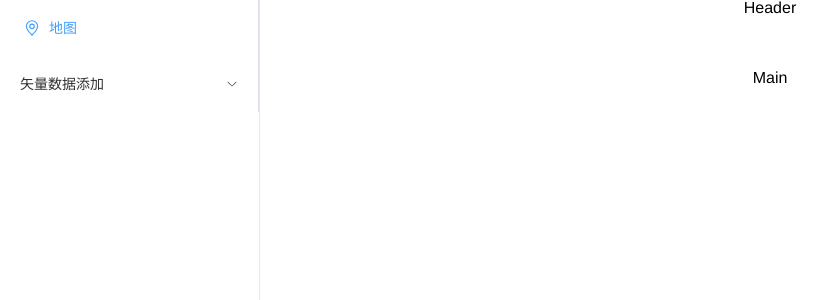
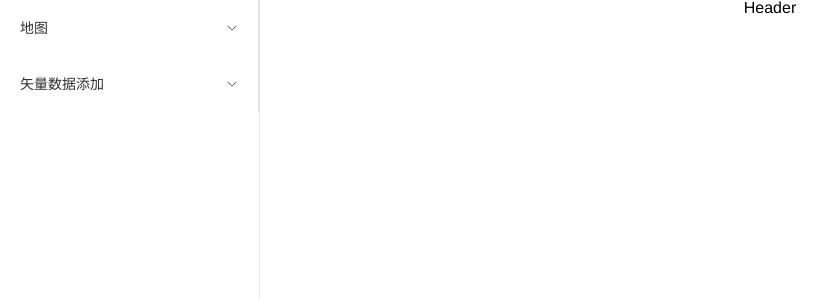
Before and after one commit to 163zyx/vue_cesium, a Vue app: page /index in a window 1280 px wide. Shown: the top 300 px of the page, without its empty margins (0-838 px from the left). Built offline with nearby package versions, Linux system fonts and the light colour scheme.

Commit message:
cesium 引入

```diff
--- a/package.json
+++ b/package.json
@@ -12,6 +12,7 @@
     "lint": "eslint . --ext .vue,.js,.jsx,.cjs,.mjs,.ts,.tsx,.cts,.mts --fix --ignore-path .gitignore"
   },
   "dependencies": {
+    "cesium": "^1.119.0",
     "element-plus": "^2.7.7",
     "unplugin-vue-setup-extend-plus": "^1.0.1",
     "vue": "^3.4.29",
--- a/src/main.ts
+++ b/src/main.ts
@@ -9,6 +9,12 @@ import '@/styles/global.css'
 import ElementPlus from 'element-plus'
 import 'element-plus/dist/index.css'
 
+// 引入cesium
+import * as Cesium from 'cesium'
+
+
+// window.CESIUM_BASE_URL = "/cesium";
+Cesium.Ion.defaultAccessToken = "eyJhbGciOiJIUzI1NiIsInR5cCI6IkpXVCJ9.eyJqdGkiOiIxODJlMmFiZC0xNTIyLTQ4ZTEtOWU1Zi0yMzczZTY5ZTc1ZWYiLCJpZCI6MTI3OTQzLCJpYXQiOjE2NzgzNDQ0MjR9.aowNZ19N7EJ1bmsvJ_mSnVDQsVdT9pzxwU-apT1P_6A"
 
 const app = createApp(App)
 app.use(router)
--- a/src/views/Home.vue
+++ b/src/views/Home.vue
@@ -3,14 +3,16 @@
     <el-container>
       <el-aside class="layout-menu">
         <el-menu
-          :default-active="activeIndex"
+          :default-active="$route.path"
           class="el-menu-vertical-demo"
           mode="vertical"
+          router
           @select="handleSelect"
         >
-          <el-menu-item index="1">
-            <el-icon><location /></el-icon>
-            地图</el-menu-item>
+        <el-sub-menu index="index">
+            <template #title>地图</template>
+            <el-menu-item index="cesium">地图初始化</el-menu-item>
+          </el-sub-menu>
           <el-sub-menu index="2">
             <template #title>矢量数据添加</template>
             <el-menu-item index="2-1">点</el-menu-item>
@@ -21,7 +23,9 @@
       </el-aside>
       <el-container>
         <el-header class="layout-header">Header</el-header>
-        <el-main class="layout-main">Main</el-main>
+        <el-main class="layout-main">
+          <router-view />
+        </el-main>
       </el-container>
     </el-container>
   </div>
--- /dev/null
+++ b/src/views/cesiumViewer.vue
@@ -0,0 +1,26 @@
+<template>
+  <div id="viewerDiv"></div>
+</template>
+
+<script setup lang="ts">
+  import * as Cesium from "cesium";
+  import { onMounted, getCurrentInstance } from "vue";
+  let viewer: Cesium.Viewer;
+
+  function createViewer() {
+      viewer = new Cesium.Viewer("viewerDiv", {
+      })
+  }
+
+  onMounted(() => {
+      createViewer();
+  })
+</script>
+
+<style lang="scss" scoped>
+  #viewerDiv {
+      position: absolute;
+      width: 100%;
+      height: 100%;
+  }
+</style>
```
Also changed, not shown: src/router/index.ts (+7 -0 lines), 1 other file (tests, documents, lock files or other folders).
